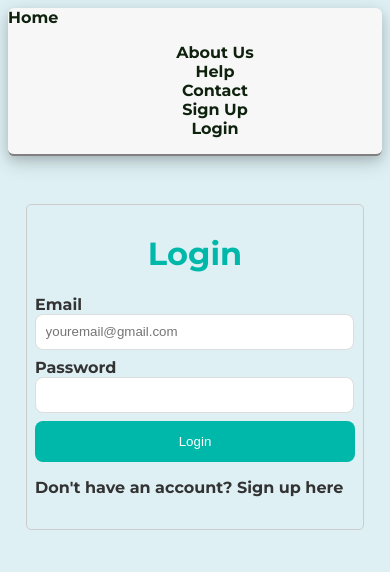
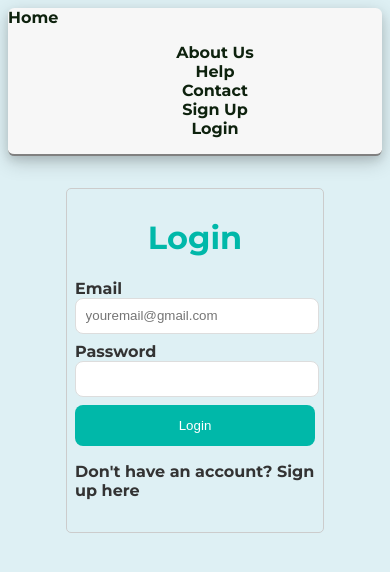
Before and after one commit to chingu-voyages/v46-tier3-team-33, a React (Vite) app in the folder frontend/: page /Login in a window 390 px wide. Shown: the top 572 px of the page. Built offline with nearby package versions, Linux system fonts and the light colour scheme; no server answers; a web font is replaced by a local one.

Commit message:
For small screens (up to 768 pixels), the max-width is set to 15rem, the margin is set to 2rem, and the padding is set to 0.5rem - login.css

```diff
--- a/frontend/src/components/Pages/login/login.css
+++ b/frontend/src/components/Pages/login/login.css
@@ -19,3 +19,11 @@
     padding: 0.5rem;
   }
 }
+
+@media screen and (max-width: 768px) {
+  .login-container {
+    max-width: 15rem;
+    margin: 2rem auto;
+    padding: 0.5rem;
+  }
+}
```
